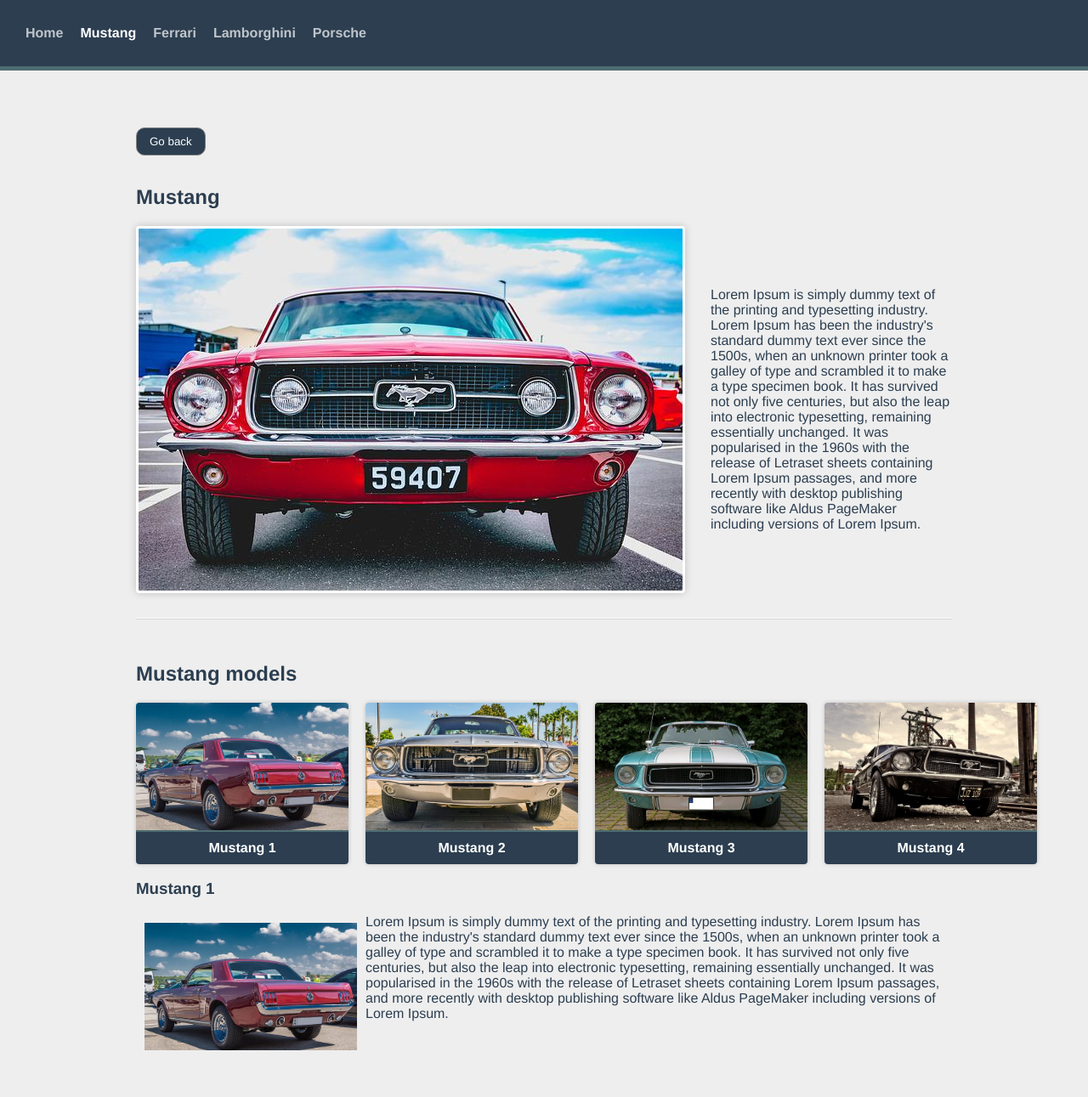
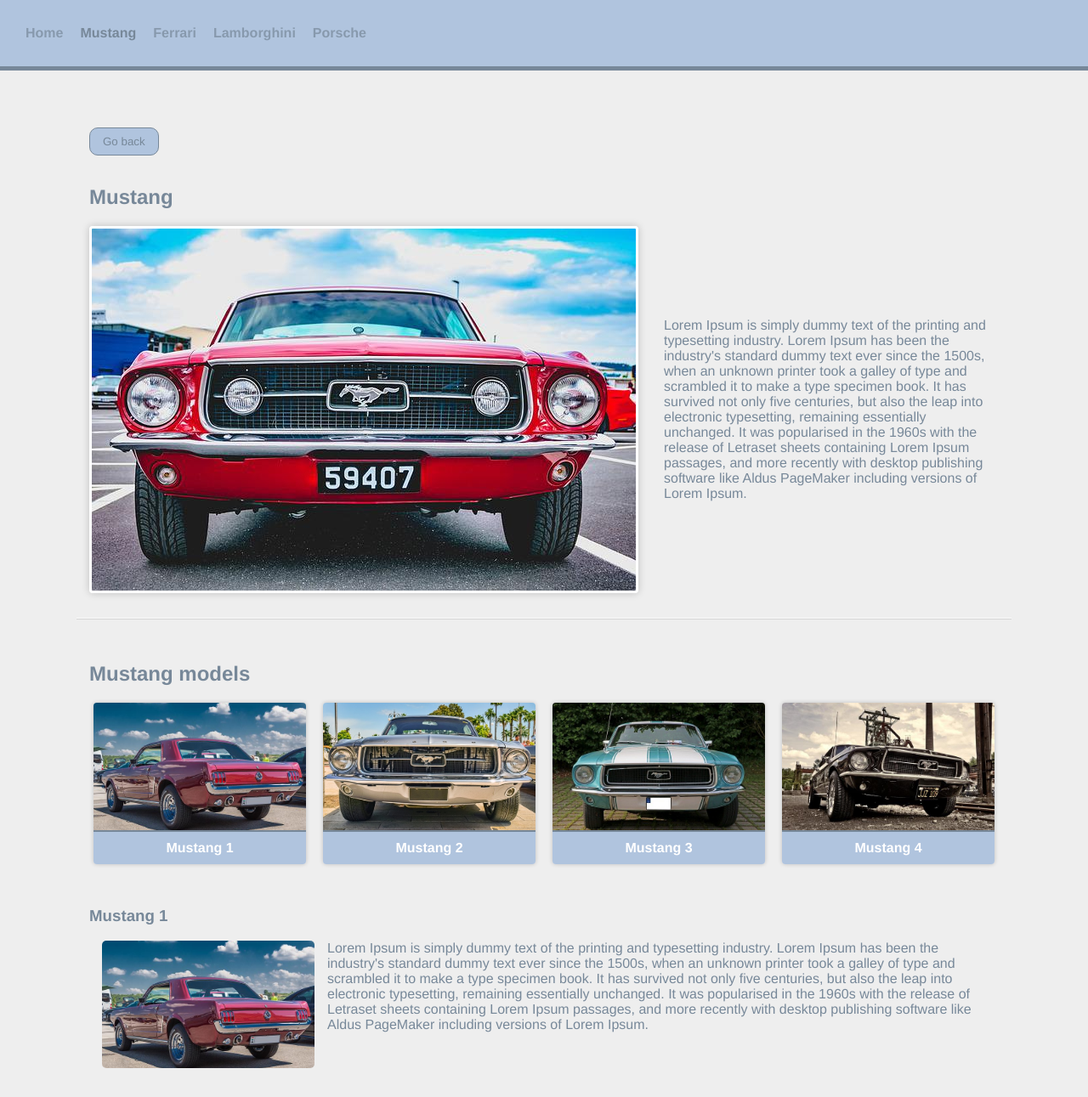
Before and after one commit to AniaSniadek/vue-routing-project, a Vue app: page /car/1/mustang/mustang-1 in a window 1280 px wide. Shown: the whole page at 85% size. Built offline with nearby package versions, Linux system fonts and the light colour scheme.

Commit message:
change colors

```diff
--- a/src/App.vue
+++ b/src/App.vue
@@ -12,6 +12,7 @@
 
 <style lang="scss">
 @import '../src/assets/styles/main.css';
+@import '@/assets/styles/colors.scss';
 
 *,
 *:before,
@@ -22,26 +23,21 @@
   padding: 0;
   margin: 0;
   margin-top: 150px;
-  background: #eee;
+  background: $background;
 }
 #app {
   font-family: Avenir, Helvetica, Arial, sans-serif;
   -webkit-font-smoothing: antialiased;
   -moz-osx-font-smoothing: grayscale;
-  color: #2c3e50;
-}
-a,
-a:visited {
-  color: #2c3e50;
+  color: $secondColor;
 }
 .container {
   margin: 0 auto;
-  max-width: 960px;
+  max-width: 1100px;
 }
 
 a {
   text-decoration: none;
   font-weight: bold;
-  color: white;
 }
 </style>
--- /dev/null
+++ b/src/assets/styles/colors.scss
@@ -0,0 +1,6 @@
+$mainColor: #b0c4de;
+$secondColor: #778899;
+$white: #ffffff;
+$borderTop: #d4d4d4;
+$borderShadow: #fbfbfb;
+$background: #eee;
--- a/src/components/GoBack.vue
+++ b/src/components/GoBack.vue
@@ -11,16 +11,19 @@
 </template>
 
 <style lang="scss">
+@import '@/assets/styles/colors.scss';
+
 .go-back {
   display: inline-block;
   margin-bottom: 15px;
   button {
-    background-color: #2c3e50;
-    border: 1px solid grey;
+    background-color: $mainColor;
+    border: 1px solid $secondColor;
     border-radius: 10px;
     padding: 8px 15px;
     font-family: Avenir, Helvetica, Arial, sans-serif;
-    color: white;
+    color: $secondColor;
+    font-weight: 500;
     cursor: pointer;
   }
 }
--- a/src/components/ModelCard.vue
+++ b/src/components/ModelCard.vue
@@ -18,6 +18,8 @@
 </template>
 
 <style lang="scss">
+@import '@/assets/styles/colors.scss';
+
 .card {
   border-radius: 4px;
   overflow: hidden;
@@ -25,10 +27,10 @@
   transition: 0.2s ease transform;
 
   &__text {
-    background: #2c3e50;
-    color: white;
+    background: $mainColor;
+    color: $white;
     display: block;
-    border-top: 2px solid #4e6c71;
+    border-top: 2px solid $secondColor;
     padding: 10px;
   }
 }
--- a/src/components/TheNavigation.vue
+++ b/src/components/TheNavigation.vue
@@ -15,6 +15,8 @@
 </template>
 
 <style lang="scss">
+@import '@/assets/styles/colors.scss';
+
 .navigation {
   position: fixed;
   top: 0;
@@ -22,17 +24,18 @@
   right: 0;
   margin-top: 0;
   padding: 30px;
-  background: #2c3e50;
-  color: white;
+  background: $mainColor;
+  color: $white;
   display: flex;
+  flex-wrap: wrap;
   align-items: center;
-  border-bottom: 5px solid #4e6c71;
+  border-bottom: 5px solid $secondColor;
   z-index: 2;
 
   a {
     display: inline-block;
     margin-right: 20px;
-    color: white !important;
+    color: $secondColor;
     opacity: 0.7;
     transition: 0.2 ease color;
   }
--- a/src/views/CarView.vue
+++ b/src/views/CarView.vue
@@ -39,26 +39,34 @@
 </template>
 
 <style lang="scss">
+@import '@/assets/styles/colors.scss';
+
 .car-view {
+  padding: 0 15px;
   &__details {
     display: flex;
+    flex-direction: column;
     gap: 30px;
     align-items: center;
 
+    @media screen and (min-width: 1025px) {
+      flex-direction: row;
+    }
+
     img {
       border-radius: 4px;
-      border: 3px solid white;
+      border: 3px solid $white;
       box-shadow: 0 0 10px 0 rgba(0, 0, 0, 0.2);
+      max-width: 100%;
     }
   }
 }
 
 .models {
-  padding-top: 30px;
-  padding-bottom: 60px;
+  padding: 30px 15px 60px 15px;
   margin-top: 30px;
-  border-top: 1px solid #d4d4d4;
-  box-shadow: 0px -1px #fbfbfb;
+  border-top: 1px solid $borderTop;
+  box-shadow: 0px -1px $borderShadow;
 
   img {
     width: 250px;
@@ -71,6 +79,8 @@
     display: flex;
     gap: 20px;
     text-align: center;
+    flex-wrap: wrap;
+    justify-content: center;
   }
 }
 </style>
--- a/src/views/Home.vue
+++ b/src/views/Home.vue
@@ -19,16 +19,17 @@
 
 <style lang="scss">
 .home {
-  img {
-    max-width: 230px;
-  }
+  padding: 0 15px;
 
   &__cars {
     display: flex;
-    justify-content: space-between;
+    justify-content: center;
+    flex-wrap: wrap;
+    gap: 25px;
 
     img {
       height: 140px;
+      width: 210px;
     }
   }
 }
--- a/src/views/ModelView.vue
+++ b/src/views/ModelView.vue
@@ -30,8 +30,12 @@
 </template>
 
 <style lang="scss">
-.model-view img {
-  float: left;
-  margin: 10px;
+.model-view {
+  margin-top: 50px;
+  img {
+    float: left;
+    margin: 0 15px 15px 15px;
+    border-radius: 5px;
+  }
 }
 </style>
```
